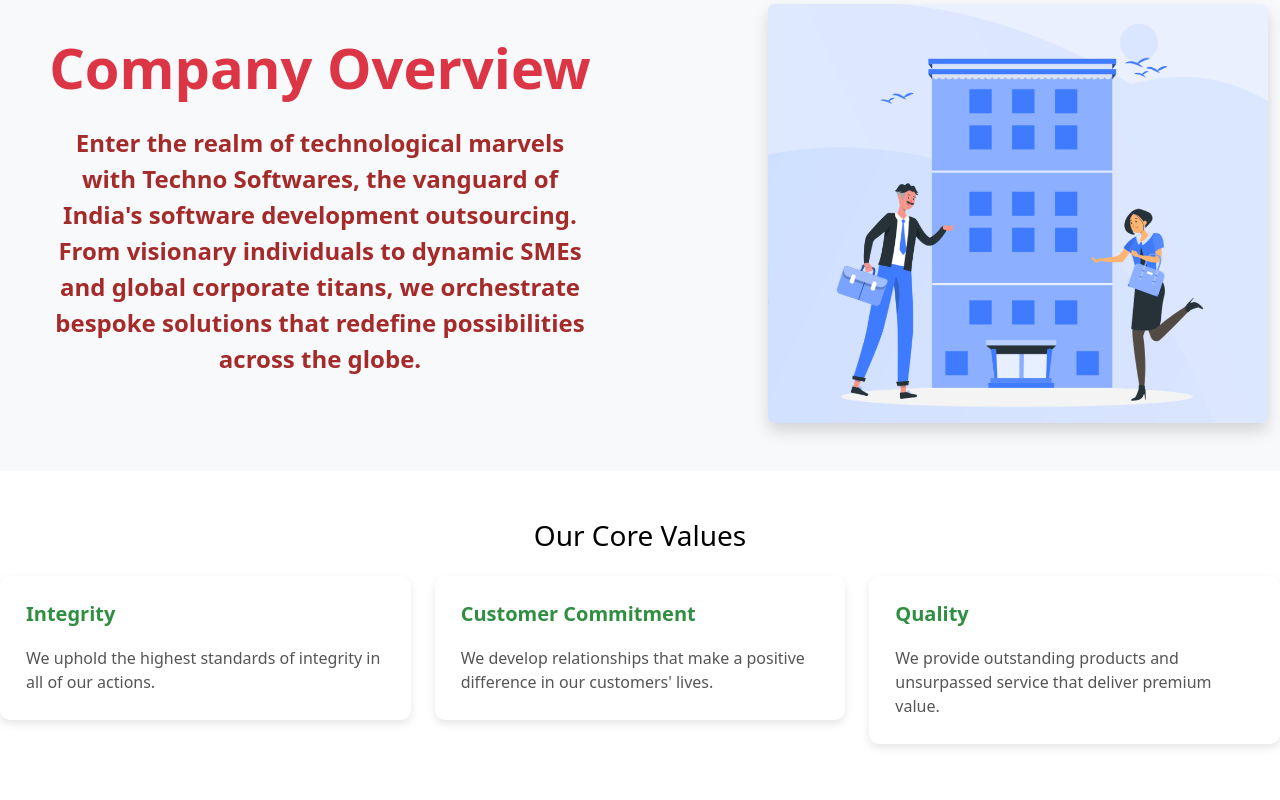
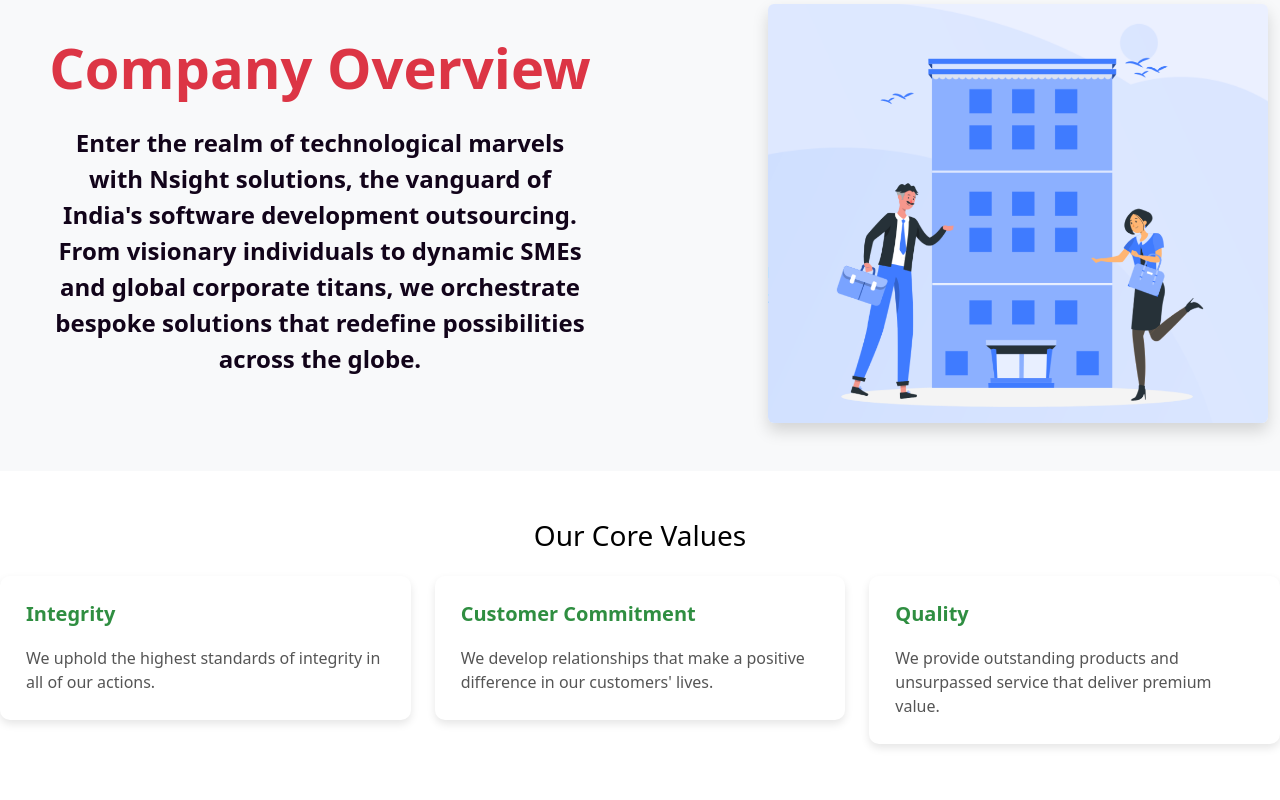
Before and after one commit to sateeshyenda999/companywebsite, a React (Vite) app: page /About in a window 1280 px wide. Shown: the part 740-1540 px from the top of the page. Built offline with nearby package versions, Linux system fonts and the light colour scheme.

Commit message:
latest change

```diff
--- a/src/About.jsx
+++ b/src/About.jsx
@@ -50,7 +50,7 @@
                 >
                     <h2 className="mb-4 text-danger company-overview">Company Overview</h2>
                     <p className="mb-6 company-overviewtext">
-                        Enter the realm of technological marvels with Techno Softwares, the vanguard of India's software development outsourcing. From visionary individuals to dynamic SMEs and global corporate titans, we orchestrate bespoke solutions that redefine possibilities across the globe.
+                        Enter the realm of technological marvels with Nsight solutions, the vanguard of India's software development outsourcing. From visionary individuals to dynamic SMEs and global corporate titans, we orchestrate bespoke solutions that redefine possibilities across the globe.
                     </p>
                 </motion.div>
 
--- a/src/App.css
+++ b/src/App.css
@@ -335,7 +335,7 @@
 }
 .company-overviewtext{
   font-weight: 700; /* Makes the font bold */
-  color:brown; /* Dark color for bold appearance, change as needed */
+  color:rgb(18, 4, 26); /* Dark color for bold appearance, change as needed */
   font-size: 1.5rem;
   text-align: center;
 }
--- a/src/Contact.jsx
+++ b/src/Contact.jsx
@@ -57,7 +57,7 @@
                 {/* Headquarters Details Column */}
                 <div className="col-md-6">
                     <h4 className="mb-3">Our Headquarters</h4>
-                    <p><strong>Company Name:</strong> Techno Softwares</p>
+                    <p><strong>Company Name:</strong>Nsight Solutions</p>
                     <p><strong>Address:</strong> 123 Tech Avenue, Suite 100</p>
                     <p><strong>Street:</strong> Innovation Street</p>
                     <p><strong>City:</strong> Silicon Valley</p>
--- a/src/Footer.jsx
+++ b/src/Footer.jsx
@@ -2,6 +2,7 @@
 import { Link } from 'react-router-dom';
 import Nsight from './Nsight';
 import Techfusion from "./assets/Techfusion.png"
+import nsight from "./assets/nsightlogo1.png"
 
 
 const Footer = () => {
@@ -10,7 +11,7 @@
             <div className="container">
                 <div className="row py-4">
                     <div className="col-md-3">
-                        <img src={Techfusion} alt="TechMojo Logo" className="footer-logo" />
+                        <img src={nsight} alt="TechMojo Logo" className="footer-logo" />
                     </div>
                     <div className="col-md-3">
                         <h5>Solutions</h5>
@@ -56,7 +57,7 @@
                 </div>
                 <div className="row py-2">
                     <div className="col text-center">
-                        <p>Tech Fusion solutions Pvt Ltd Level-1, Wing-1, Block-B, Cyber Gateway, HITEC City, Madhapur, Hyderabad-500081</p>
+                        <p>Nsight solutions Pvt Ltd Level-1, Wing-1, Block-B, Cyber Gateway, HITEC City, Madhapur, Hyderabad-500081</p>
                         <p>© 2024, All rights reserved</p>
                     </div>
                 </div>
--- a/src/Home.jsx
+++ b/src/Home.jsx
@@ -41,9 +41,9 @@
             <Header/>
         <Banner/>
         <div className="info-section text-center p-4">
-                <h2 className=".animated-header">TechFusion Solutions</h2>
+                <h2 className=".animated-header">NSIGHT</h2>
                 <p className=".animated-text">
-                    TechFusion Solutions is a premier technology services provider that offers
+                    Nsight is a premier technology services provider that offers
                     innovative IT solutions to businesses of all sizes. Established in 2010,
                     we prioritize excellence and customer satisfaction, staying ahead of
                     technological trends. Our skilled team collaborates closely with clients
--- a/src/Login.jsx
+++ b/src/Login.jsx
@@ -86,7 +86,7 @@
                 </button>
 
                 <div className="card" style={{ width: '25rem' }}>
-                    <div className="d-flex justify-content-center align-items-center py-2">
+                    <div className="d-flex justify-content-center align-items-center ">
                         <Nsight />
                     </div>
                     <div className="card-body">
--- a/src/banner.jsx
+++ b/src/banner.jsx
@@ -15,8 +15,7 @@
                         alt="Business Solution 1"
                     />
                     <Carousel.Caption>
-                        <h3>Solution 1</h3>
-                        <p>Brief description of the solution.</p>
+
                     </Carousel.Caption>
                 </Carousel.Item>
 
@@ -27,8 +26,7 @@
                         alt="Business Solution 2"
                     />
                     <Carousel.Caption>
-                        <h3>Solution 2</h3>
-                        <p>Brief description of the solution.</p>
+
                     </Carousel.Caption>
                 </Carousel.Item>
 
@@ -39,8 +37,7 @@
                         alt="Business Solution 3"
                     />
                     <Carousel.Caption>
-                        <h3>Solution 3</h3>
-                        <p>Brief description of the solution.</p>
+
                     </Carousel.Caption>
                 </Carousel.Item>
             </Carousel>
```
